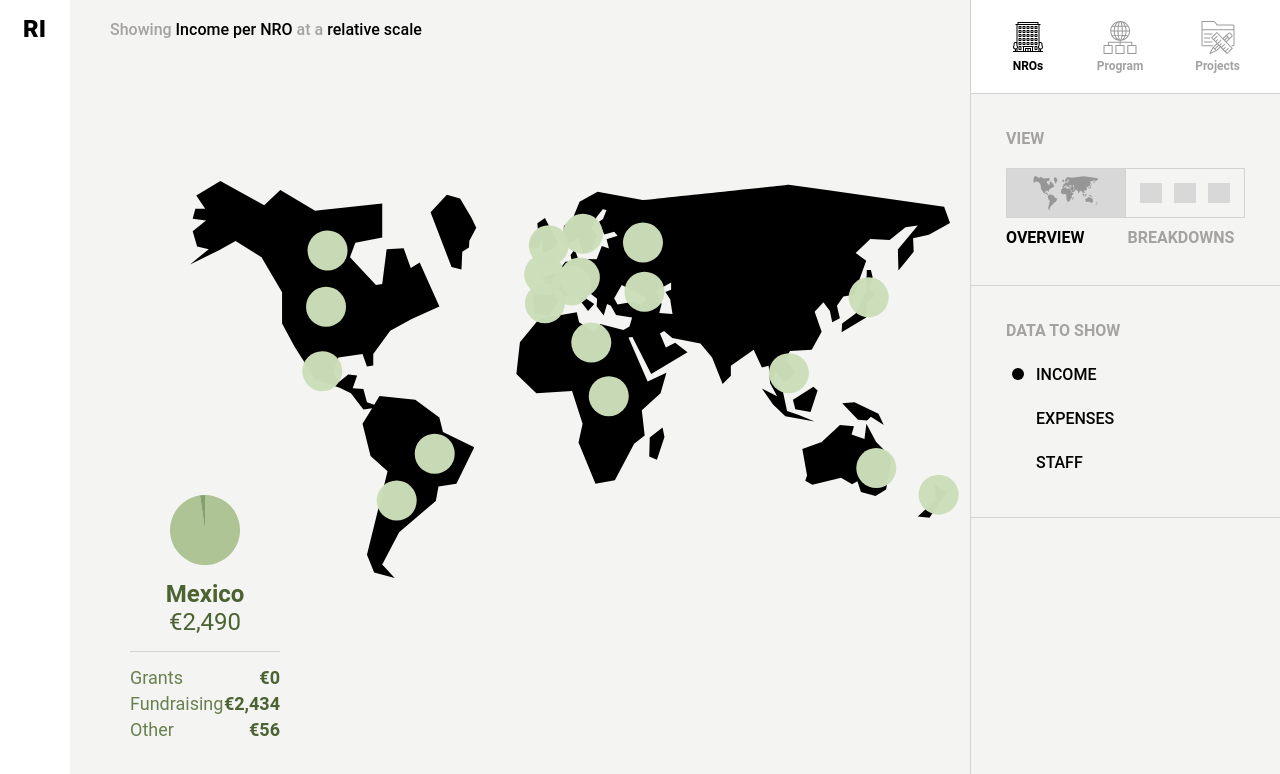
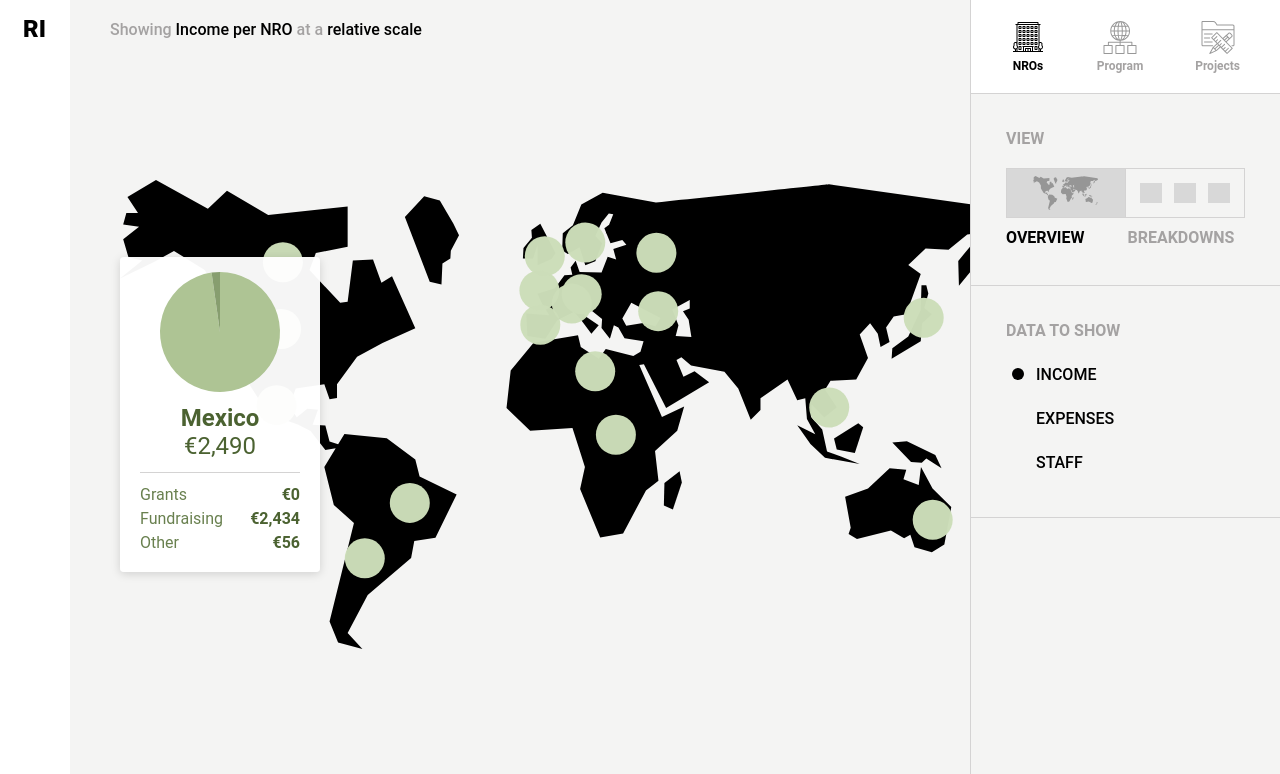
Before and after one commit to Arpo87/https-github.com-vanishing-point-studio-gp-resource, a React (Create React App) app in the folder frontend/: page / in a window 1280 px wide. Shown: the top 774 px of the page. Built offline with nearby package versions, Linux system fonts and the light colour scheme; what webfontloader would draw is missing.

Commit message:
Experimenting with popup styling

```diff
--- a/frontend/src/components/app/Variables.scss
+++ b/frontend/src/components/app/Variables.scss
@@ -13,4 +13,8 @@ $green-4: #aec494;
 $green-5: #cddeb9;
 $green-5-transparent: rgba(205, 222, 185, 0.98);
 
+$white-transparent: rgba(255, 255, 255, 0.96);
+
 $font-1: Roboto, sans-serif;
+
+$shadow-1: 0 2px 10px rgba(0, 0, 0, 0.15);
--- /dev/null
+++ b/frontend/src/components/map/DetailsPopup.jsx
@@ -0,0 +1,31 @@
+import React from 'react'
+import PieChart from '../pies/PieChart'
+import { formatCurrency } from '../../utils'
+import { labels } from '../../utils/fakeData'
+import './DetailsPopup.scss'
+
+const DetailsPopup = ({ data, dataSelection }) => (
+  <div className="details-popup">
+    <div className="pie-container">
+      <PieChart
+        data={data[dataSelection].map((d, i) => ({
+          label: labels[dataSelection][i],
+          value: d,
+        }))}
+      />
+    </div>
+    <h2>{data.location}</h2>
+    <div className="total">{formatCurrency(data[dataSelection].reduce((a, b) => a + b, 0))}</div>
+    <div className="line" />
+    <div className="table">
+      {data[dataSelection].map((d, i) => (
+        <div key={labels[dataSelection][i]} className="row">
+          <div className="label">{labels[dataSelection][i]}</div>
+          <div className="value">{formatCurrency(d)}</div>
+        </div>
+      ))}
+    </div>
+  </div>
+)
+
+export default DetailsPopup
--- /dev/null
+++ b/frontend/src/components/map/DetailsPopup.scss
@@ -0,0 +1,59 @@
+@import '../app/Variables.scss';
+
+.details-popup {
+  position: absolute;
+  width: 200px;
+  padding: 15px 20px 20px 20px;
+  background-color: $white-transparent;
+  box-shadow: $shadow-1;
+  border-radius: 4px;
+
+  .pie-container {
+    padding: 0 20px;
+  }
+
+  h2 {
+    margin-top: 12px;
+    font-size: 24px;
+    font-weight: 700;
+    color: $green-1;
+    text-align: center;
+  }
+
+  .total {
+    font-size: 24px;
+    color: $green-1;
+    text-align: center;
+  }
+
+  .line {
+    background-color: $border-1;
+    width: 100%;
+    height: 1px;
+    margin: 12px 0;
+  }
+
+  .table {
+    display: flex;
+    flex-direction: column;
+    align-items: stretch;
+
+    .row {
+      display: flex;
+      justify-content: space-between;
+
+      &:not(:first-child) {
+        margin-top: 5px;
+      }
+    }
+
+    .label {
+      color: $green-2;
+    }
+
+    .value {
+      color: $green-1;
+      font-weight: 700;
+    }
+  }
+}
--- a/frontend/src/components/map/Map.jsx
+++ b/frontend/src/components/map/Map.jsx
@@ -3,9 +3,9 @@ import ResizeDetector from 'react-resize-detector'
 import { select } from 'd3-selection'
 import { transition } from 'd3-transition'
 import { withRouter } from 'react-router-dom'
-import { getDataSelection, formatCurrency } from '../../utils'
-import { data, labels, mapCoordinates } from '../../utils/fakeData'
-import PieChart from '../pies/PieChart'
+import { getDataSelection } from '../../utils'
+import { data, mapCoordinates } from '../../utils/fakeData'
+import DetailsPopup from './DetailsPopup'
 import map from '../../assets/map.svg'
 import './Map.scss'
 
@@ -45,29 +45,7 @@ class Map extends React.PureComponent {
             }}
           />
         </div>
-        {detailData && (
-          <div className="details">
-            <div className="pie-container">
-              <PieChart
-                data={detailData[dataSelection].map((d, i) => ({
-                  label: labels[dataSelection][i],
-                  value: d,
-                }))}
-              />
-            </div>
-            <h2>{detailData.location}</h2>
-            <div className="total">{formatCurrency(detailData[dataSelection].reduce((a, b) => a + b, 0))}</div>
-            <div className="line" />
-            <div className="table">
-              {detailData[dataSelection].map((d, i) => (
-                <div key={labels[dataSelection][i]} className="row">
-                  <div className="label">{labels[dataSelection][i]}</div>
-                  <div className="value">{formatCurrency(d)}</div>
-                </div>
-              ))}
-            </div>
-          </div>
-        )}
+        {detailData && <DetailsPopup data={detailData} dataSelection={dataSelection} />}
       </div>
     )
   }
--- a/frontend/src/components/map/Map.scss
+++ b/frontend/src/components/map/Map.scss
@@ -3,7 +3,7 @@
 .map-view {
   position: relative;
   flex-grow: 1;
-  padding: 40px 120px 140px 120px;
+  padding: 20px 50px 50px 50px;
   display: flex;
   flex-direction: column;
   justify-content: center;
@@ -27,62 +27,4 @@
       fill: $green-5-transparent;
     }
   }
-
-  .details {
-    position: absolute;
-    left: 60px;
-    bottom: 60px;
-    width: 200px;
-    max-width: 15%;
-
-    .pie-container {
-      padding: 0 40px;
-    }
-
-    h2 {
-      margin-top: 15px;
-      font-size: 24px;
-      font-weight: 700;
-      color: $green-1;
-      text-align: center;
-    }
-
-    .total {
-      font-size: 24px;
-      color: $green-1;
-      text-align: center;
-    }
-
-    .line {
-      background-color: $border-1;
-      width: 100%;
-      height: 1px;
-      margin: 15px 0;
-    }
-
-    .table {
-      display: flex;
-      flex-direction: column;
-      align-items: stretch;
-      font-size: 18px;
-
-      .row {
-        display: flex;
-        justify-content: space-between;
-
-        &:not(:first-child) {
-          margin-top: 5px;
-        }
-      }
-
-      .label {
-        color: $green-2;
-      }
-
-      .value {
-        color: $green-1;
-        font-weight: 700;
-      }
-    }
-  }
 }
```
